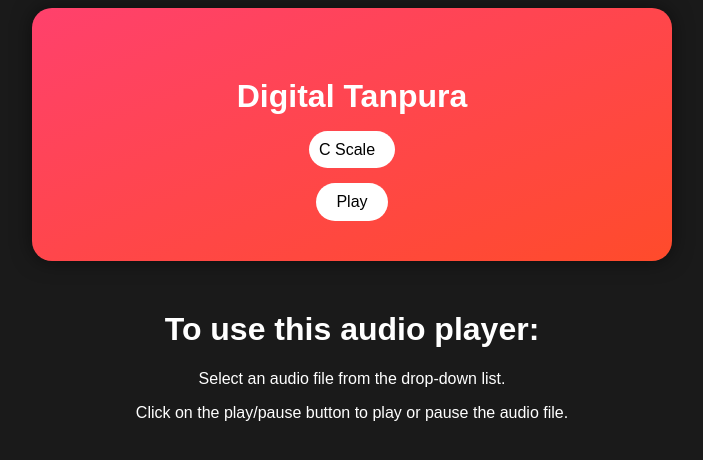
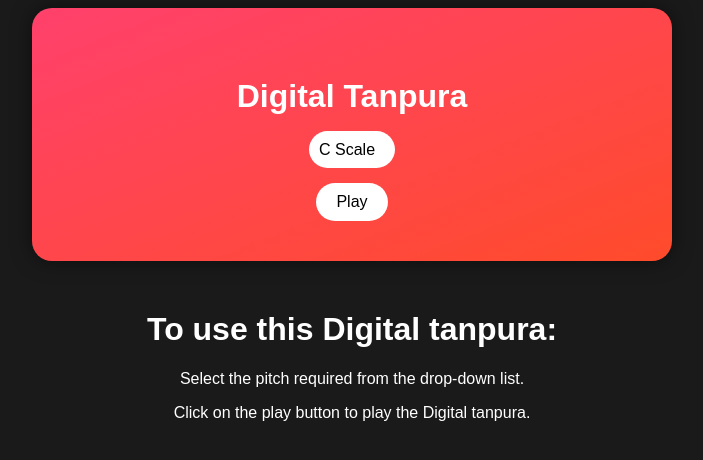
Before and after one commit to msrmptm/tanpura, a plain HTML site: page index.html in a window 1280 px wide. Shown: the whole page, without its empty margins (288-991 px from the left). Drawn offline with Linux system fonts and the light colour scheme.

Commit message:
Update index.html

```diff
--- a/index.html
+++ b/index.html
@@ -151,9 +151,9 @@
       </head>
       <body>
 
-      <h1>To use this audio player:</h1>
-      <p>Select an audio file from the drop-down list.</p>
-      <div>Click on the play/pause button to play or pause the audio file.</div>
+      <h1>To use this Digital tanpura:</h1>
+      <p>Select the pitch required from the drop-down list.</p>
+      <div>Click on the play button to play the Digital tanpura.</div>
 
       </body>
       </html>
```
